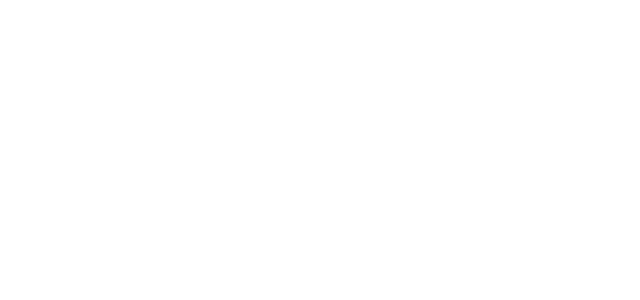
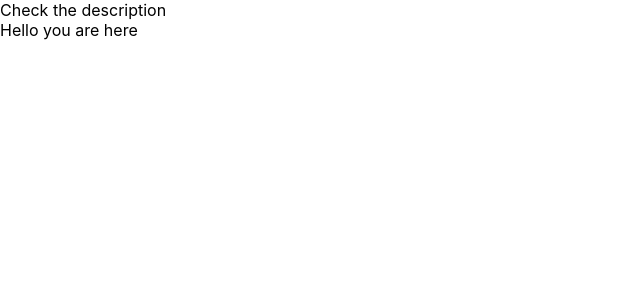
Before and after one commit to abhinav2697/Reactjs-mini-projects, a React (Create React App) app in the folder draganddrop/: page / in a window 1280 px wide. Shown: the top 300 px of the page, without its empty margins (0-640 px from the left). Built offline with nearby package versions, Linux system fonts and the light colour scheme.

Commit message:
new files and features added

```diff
--- a/draganddrop/src/App.js
+++ b/draganddrop/src/App.js
@@ -1,13 +1,23 @@
-import logo from './logo.svg';
+import React, { useState } from 'react'
 import './App.css';
-import Notes from './Notes';
+import Notes from './components/Notes';
 
 function App() {
-  return (
-    <div className="App">
-     <Notes/>
+  const [notes,setNotes] = useState([
+    {
+        id: 1,
+        text:"Check the description"
+    },
+    {
+        id: 2,
+        text:"Hello you are here"
+    }
+])
+return (
+    <div>
+        <Notes notes={notes} setNotes={setNotes}/>
     </div>
-  );
+)
 }
 
 export default App;
--- a/draganddrop/src/Notes.jsx
+++ /dev/null
@@ -1,17 +0,0 @@
-import React from 'react'
-
-const Notes = () => {
-    const notes = [
-        {
-            id: 1,
-            text:"Check the description"
-        },
-        {
-            id: 2,
-            text:"Hello you are here"
-        }
-    ]
-
-}
-
-export default Notes
--- /dev/null
+++ b/draganddrop/src/components/Note.jsx
@@ -0,0 +1,9 @@
+import React from 'react'
+
+const Note = ({content,...props}) => {
+  return (
+      <div>{content}</div>
+  )
+}
+
+export default Note
--- /dev/null
+++ b/draganddrop/src/components/Notes.jsx
@@ -0,0 +1,15 @@
+import React from 'react'
+import Note from './Note';
+const Notes = ({ notes = [], setNotes = () => { } }) => {
+    return (<div>
+      {
+          notes.map((note) => {
+              return <Note key={note.id} content={note.text} />;
+        }) }
+  </div>
+
+
+  )
+}
+
+export default Notes
```
